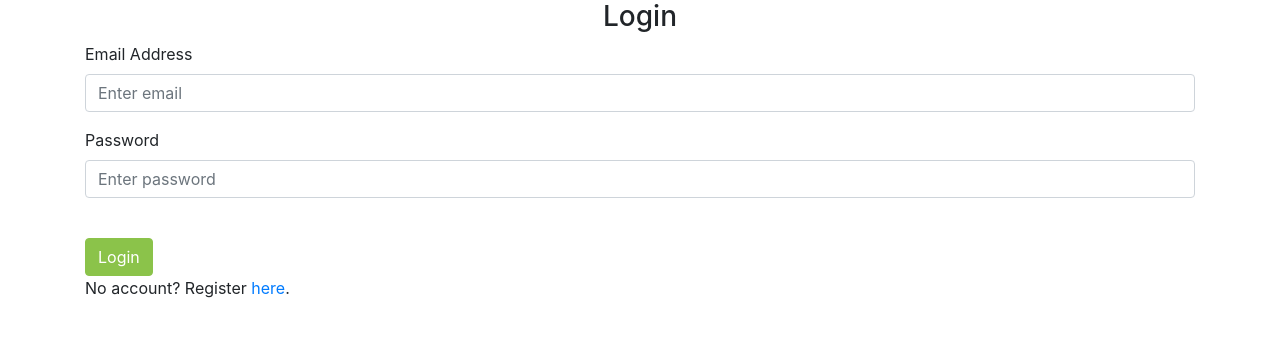
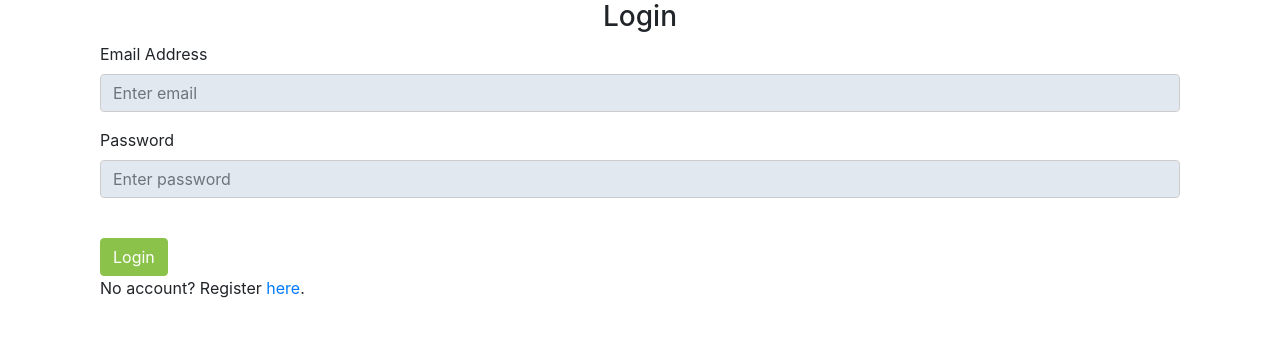
Before and after one commit to lrkc1756/Pae, a Flask app: page /login in a window 1280 px wide. Shown: the part 56-393 px from the top of the page. Run offline with Flask 3, Linux system fonts and the light colour scheme; some libraries are stand-ins or nearby versions.

Commit message:
add: CSS to login and logout button. Problem: CSS still not loading for login page

```diff
--- a/website/static/style.css
+++ b/website/static/style.css
@@ -53,3 +53,19 @@
     color: white;
     box-shadow: none;
   }
+
+
+
+/*FORM TEXT BACKGROUND*/
+  /* Input field background color for forms */
+.form-control {
+  background-color: #e2e8f0 !important;
+  border: 1.5px solid #ccc;
+  color: #1a1a1a;
+}
+
+.form-control:focus {
+  background-color: #e2e8f0;
+  border-color: #8bc34a; /* optional: green border on focus */
+  box-shadow: none;
+}
--- a/website/templates/login.html
+++ b/website/templates/login.html
@@ -1,5 +1,8 @@
-{% extends "base.html" %} {% block title %}Login{% endblock %} {% block content
-    %}
+{% extends "base.html" %}
+{% block title %}Login{% endblock %}
+
+{% block content %}
+<div class="container">
   <form method="POST">
     <h3 align="center">Login</h3>
     <div class="form-group">
@@ -27,4 +30,5 @@
   </form>
 
   <p>No account? Register <a href="{{ url_for('auth.sign_up') }}">here</a>.</p>
+</div>
 {% endblock %}
```
Lines whose indentation alone changed are shown as unchanged.
